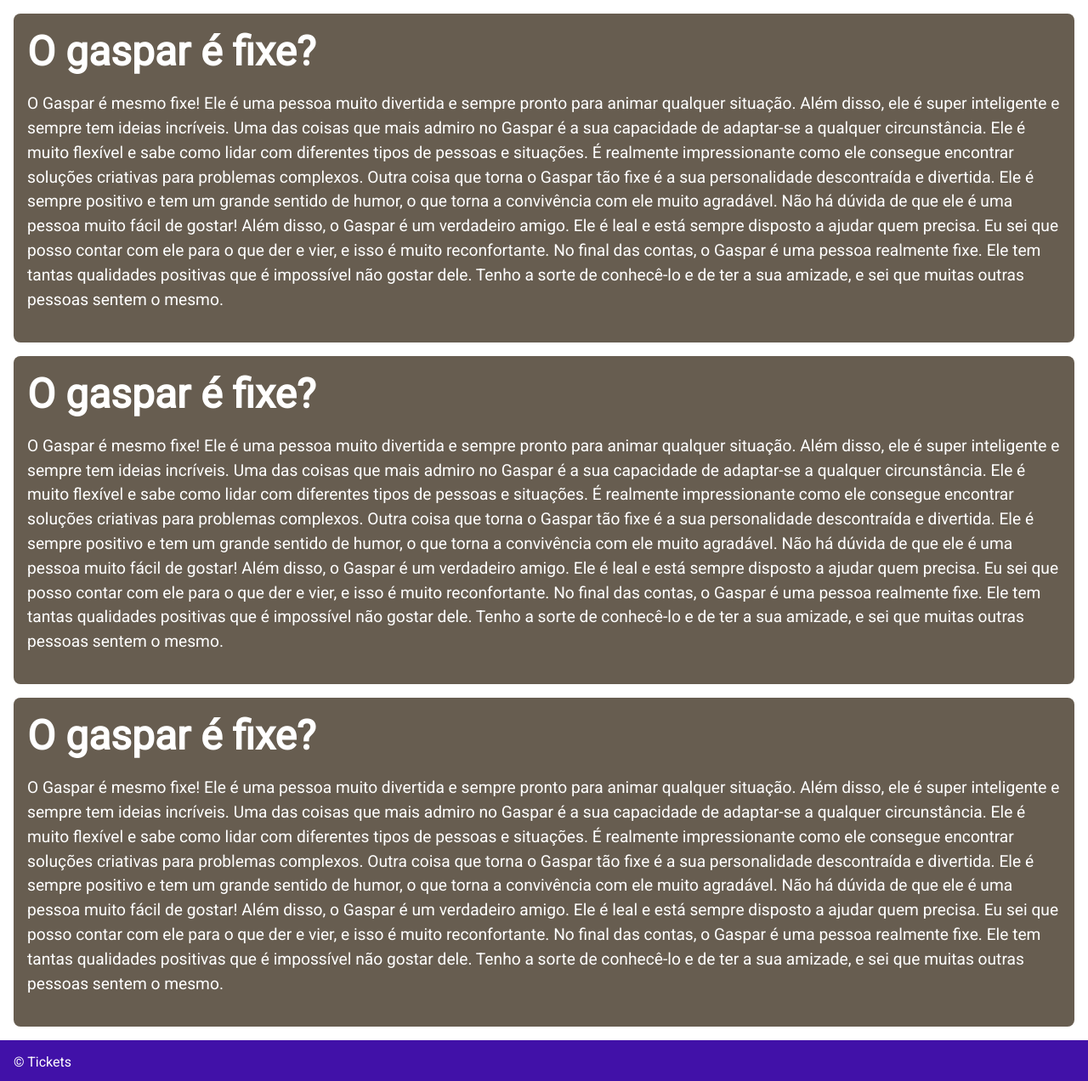
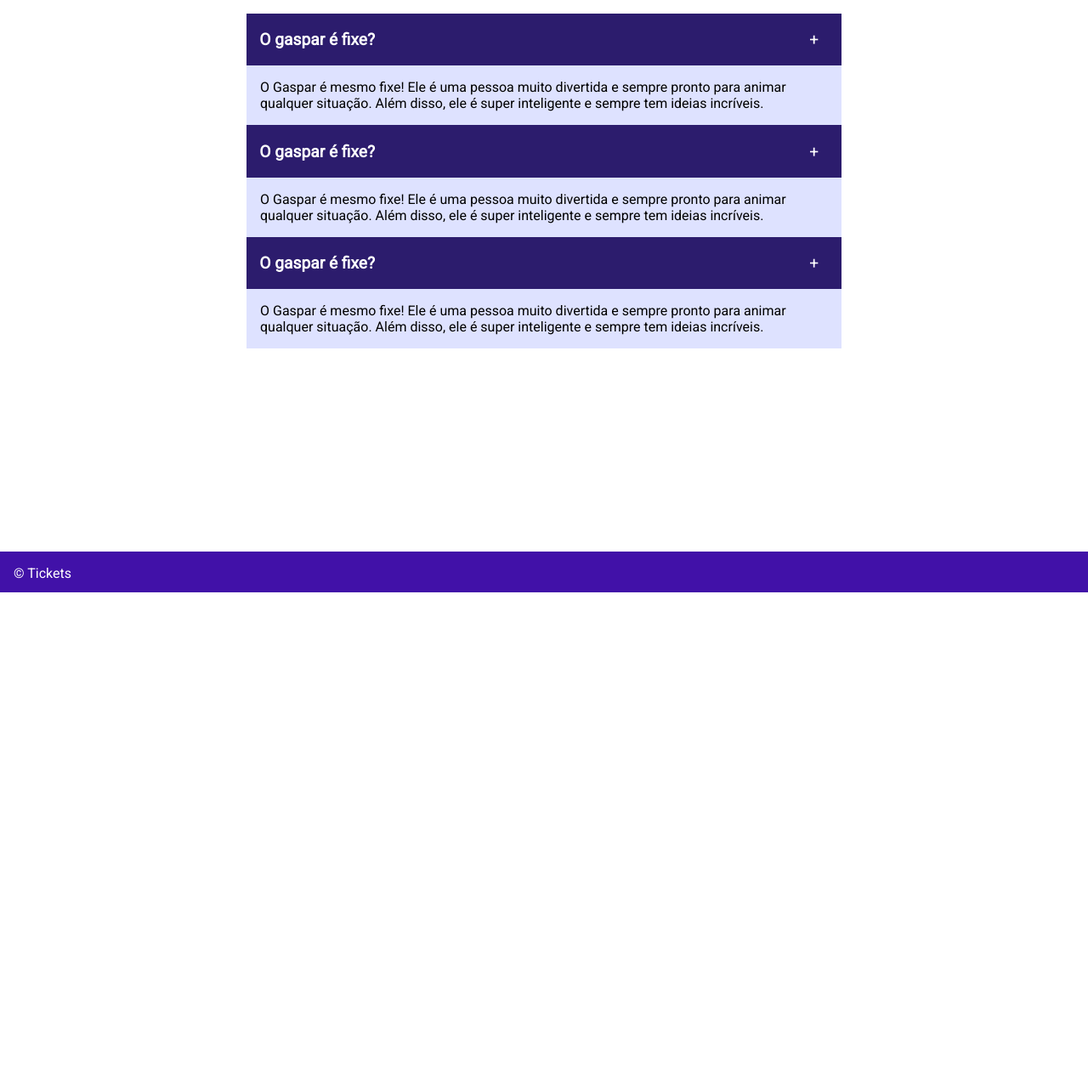
Before and after one commit to FEUP-LTW-2023/project-ltw13g03, a PHP site: page /pages/faq.php in a window 1280 px wide. Shown: the part 103-1375 px from the top of the page at 85% size. After the commit the page ends 800 px from the top, so only its background shows below. Run offline with PHP 8.4, Linux system fonts and the light colour scheme.

Commit message:
Added HTML and CSS from profile page and improved general design

```diff
--- a/pages/profile.php
+++ b/pages/profile.php
@@ -1,13 +1,10 @@
 <?php
     require_once(__DIR__ . '/../templates/common.php');
-    require_once(__DIR__ . '/../templates/ticket.php');
     require_once(__DIR__ . '/../templates/user.php');
 
     output_header();
 
-    //output_user_profile();
-
-    output_main_content();
+    output_user_profile();
 
     output_footer();
 ?>
--- a/style/faq.css
+++ b/style/faq.css
@@ -1,24 +1,51 @@
+:root {
+    --box-color: #DEE2FF;
+    --text-color: #2c1c6d;
+    --text-color-2: #DEE2FF;
+}
+
 #questions {
-    grid-area: 2 / 1 / span 1 / span 2;
+    grid-area: 2 / 1 /span 1 /span 2;
+    max-width: 700px;
+    margin: 0 auto;
+    margin-top: 1em;
 }
 
 .question {
-    background-color: #675D50 ;
-    color: white;
-    border-radius: 0.5em;
-
-    margin: 1em;
-    padding: 1em;
+    background-color: var(--box-color);
 }
 
-.question h3 {
-    font-size: 3em;
-
-    margin: 0;
-    padding: 0;
+.faq-header {
+    cursor: pointer;
 }
 
-.question p {
-    font-size: 1.2em;
-    line-height: 1.5em;
+.faq-header > h3 {
+    padding: 1em 10em 1em .8em;
+    font-size: 1.2rem;
+    margin: 0;
 }
+
+.faq-header {
+    display: flex;
+    background-color: var(--text-color);
+    color: white;
+    align-items: center;
+    position: relative;
+}
+
+.faq-header .open, .faq-header .close {
+    position: absolute;
+    right: 0;
+    padding: 0 1.4em;
+    margin-left: auto;
+    font-size: 1.2rem;
+}
+
+.faq-answer {
+    padding: 0 1em;
+}
+
+.faq-answer > p {
+    margin: 0;
+    padding: 1em 0;
+}
--- a/templates/question.php
+++ b/templates/question.php
@@ -1,24 +1,14 @@
 <?php
 function output_question() { ?>
     <div class="question">
-        <h3> O gaspar é fixe?</h3>
-        <p>O Gaspar é mesmo fixe! Ele é uma pessoa muito divertida e sempre pronto para animar qualquer
-            situação. Além disso, ele é super inteligente e sempre tem ideias incríveis.
-
-            Uma das coisas que mais admiro no Gaspar é a sua capacidade de adaptar-se a qualquer circunstância.
-            Ele é muito flexível e sabe como lidar com diferentes tipos de pessoas e situações. É realmente
-            impressionante como ele consegue encontrar soluções criativas para problemas complexos.
-
-            Outra coisa que torna o Gaspar tão fixe é a sua personalidade descontraída e divertida. Ele é sempre
-            positivo e tem um grande sentido de humor, o que torna a convivência com ele muito agradável. Não há
-            dúvida de que ele é uma pessoa muito fácil de gostar!
-
-            Além disso, o Gaspar é um verdadeiro amigo. Ele é leal e está sempre disposto a ajudar quem precisa.
-            Eu sei que posso contar com ele para o que der e vier, e isso é muito reconfortante.
-
-            No final das contas, o Gaspar é uma pessoa realmente fixe. Ele tem tantas qualidades positivas que é
-            impossível não gostar dele. Tenho a sorte de conhecê-lo e de ter a sua amizade, e sei que muitas
-            outras pessoas sentem o mesmo. </p>
+        <div class="faq-header">
+            <h3> O gaspar é fixe?</h3>
+            <span class="open">+</span>
+        </div>
+        <div class="faq-answer">
+            <p>O Gaspar é mesmo fixe! Ele é uma pessoa muito divertida e sempre pronto para animar qualquer
+                situação. Além disso, ele é super inteligente e sempre tem ideias incríveis.</p>
+        </div>
     </div>
 <?php }
 ?>
```
Also changed, not shown: pages/index.php (+2 -7 lines), style/profile.css (+144 -37 lines), style/style.css (+49 -0 lines), templates/user.php (+29 -7 lines).
